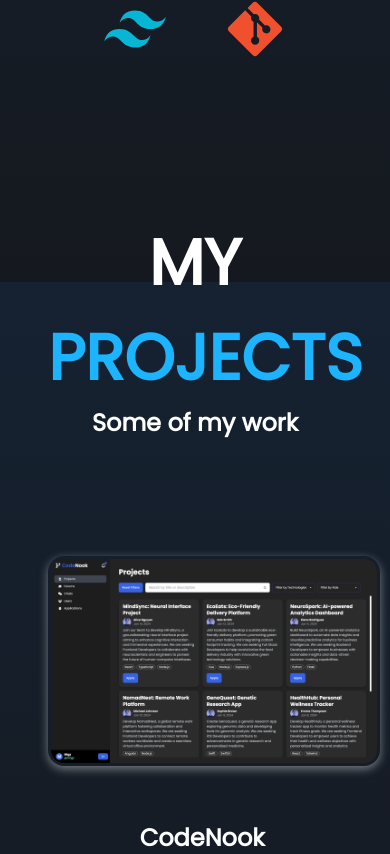
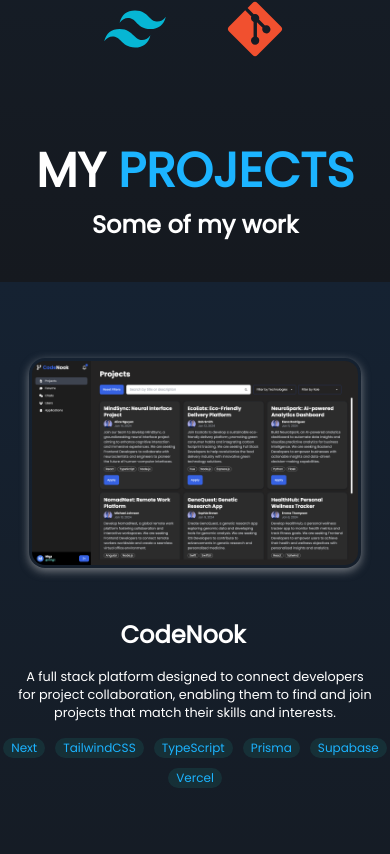
Before and after one commit to miguelSablan/portfolio-reactjs, a React (Create React App) app: page / in a window 390 px wide. Shown: the part 2250-3104 px from the top of the page. Built offline with nearby package versions, Linux system fonts and the light colour scheme; some icons are missing.

Commit message:
mobile fixes

```diff
--- a/src/components/Projects/ProjectSection.css
+++ b/src/components/Projects/ProjectSection.css
@@ -100,9 +100,28 @@
 
 /* For Phones */
 @media (max-width: 500px) {
+  .project-section {
+    margin: 3rem 0;
+    padding: 0 !important;
+    text-align: center;
+  }
+
+  .project-section > h1 {
+    font-size: 3rem !important;
+  }
+
+  .projects-list {
+    grid-template-columns: 1fr;
+  }
+
   .project {
     grid-template-columns: 1fr;
     padding: 20px 0;
+  }
+
+  .project:hover {
+    background-color: transparent;
+    box-shadow: none;
   }
 
   .project-image img {
@@ -121,6 +140,8 @@
   .project-info p {
     font-size: 0.8rem;
     padding: 1rem;
+    margin: 0;
+    text-align: center;
   }
 
   .tech-stack {
@@ -135,6 +156,16 @@
 
 /* For phones */
 @media (max-width: 500px) {
+  .project-section {
+    margin: 3rem 0;
+    padding: 0 !important;
+    text-align: center;
+  }
+
+  .project-section > h1 {
+    font-size: 3rem !important;
+  }
+
   .projects-list {
     grid-template-columns: 1fr;
   }
@@ -142,6 +173,15 @@
   .project {
     grid-template-columns: 1fr;
     padding: 20px 0;
+  }
+
+  .project:hover {
+    background-color: transparent;
+    box-shadow: none;
+  }
+
+  .project-image img {
+    height: 210px;
   }
 
   .project-info {
@@ -156,6 +196,8 @@
   .project-info p {
     font-size: 0.8rem;
     padding: 1rem;
+    margin: 0;
+    text-align: center;
   }
 
   .tech-stack {
```
